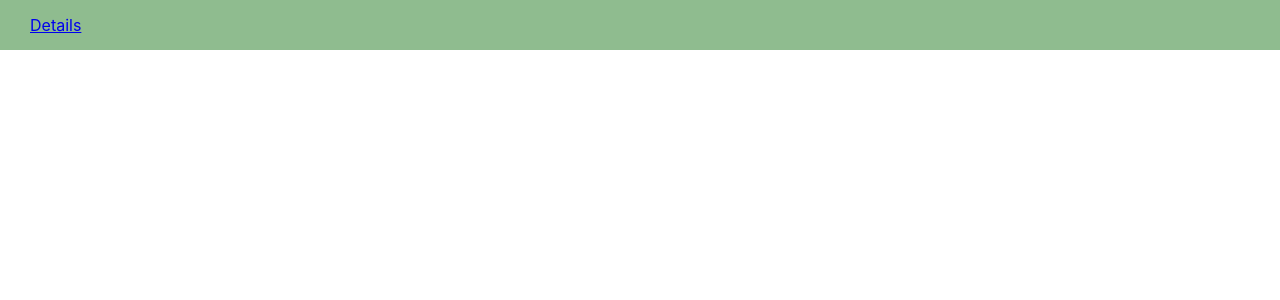
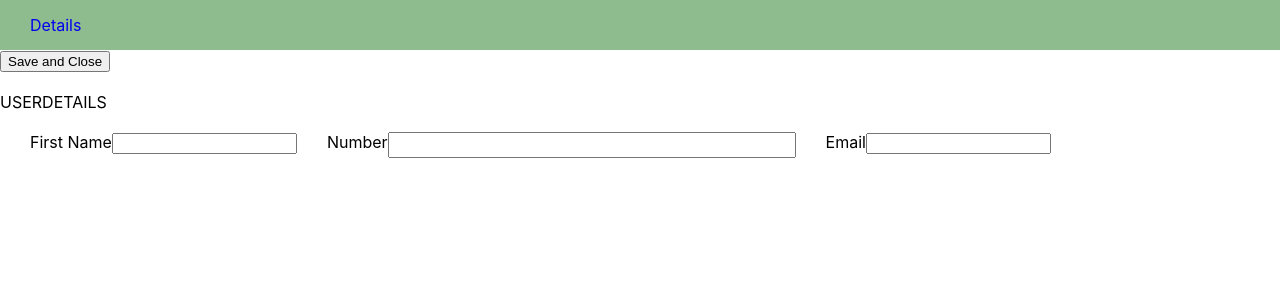
Before and after one commit to jananimuruge/react_crud_project, a React (Create React App) app: page /AddUsers in a window 1280 px wide. Before the commit this address had no page. Shown: the top 300 px of the page. Built offline with nearby package versions, Linux system fonts and the light colour scheme.

Commit message:
valuesstoraged in local storage

```diff
--- /dev/null
+++ b/src/AddUsers.js
@@ -0,0 +1,62 @@
+import { AgGridColumn, AgGridReact } from "ag-grid-react";
+import { values } from "lodash";
+import React from "react";
+import axios from "axios";
+class AddUsers extends React.Component {
+    constructor(props) {
+        super(props);
+        this.state = {
+            firstName: '',
+            lastName: '',
+            number: '',
+            saveValues: [],
+            email:'',
+
+        }
+    }
+    insertValues = ((e) => {
+        // e.preventDefault();
+        let { saveValues } = this.state;
+        const userValues = {
+            "firstName": this.state.firstName,
+            // "lastName": this.state.lastName,
+            "number": this.state.number,
+            "email":this.state.email,
+        }
+        // console.log(userValues);
+        saveValues.push(userValues)
+        this.setState({
+            saveValues
+        });
+
+        console.log("saveValues",saveValues);
+        // let array1=this.state.saveValues;
+        // console.log("array1",array1);
+
+        localStorage.setItem("enteredPageValues", JSON.stringify(saveValues));
+        // console.log(saveValues);
+
+    })
+    render() {
+        return (
+            <>
+                <button type="button" onClick={(e) => this.insertValues(e)}>Save and Close</button>
+                <form className="addUserTable">
+                    <label>USERDETAILS
+                        <div className="valuesUpdate">
+                            <label>First Name</label>
+                            <div className=""><input type="text" class="form-control input-lg" onChange={(e) => { this.setState({ firstName: e.target.value }) }}></input></div>
+                            {/* <label>Last Name</label>
+                            <div><input type="text" class="form-control input-lg" onChange={(e) => { this.setState({ lastName: e.target.value }) }}></input></div> */}
+                            <label>Number</label>
+                            <div><input type="number" class="form-control input-lg" onChange={(e) => { this.setState({ number: e.target.value }) }}></input></div>
+                            <label>Email</label>
+                            <div><input type="text" class="form-control input-lg" onChange={(e) => { this.setState({email: e.target.value }) }}></input></div>
+                        </div>
+                    </label>
+                </form>
+            </>
+        )
+    }
+}
+export default AddUsers;
--- a/src/App.css
+++ b/src/App.css
@@ -95,6 +95,7 @@ tbody td{
   margin-bottom: 40px;
   font-size: 40px;
   color:darkgreen
+
 }
 .update{
   background-color:darkgreen;
@@ -103,7 +104,7 @@ tbody td{
   border-radius: 50px;
   padding-top: 15px;
   padding-bottom: 25px;
-  margin-left: 35px;
+  margin-left: 50px;
   border: none;
   color:white;
   font-weight: bold;
@@ -221,3 +222,37 @@ input::-webkit-inner-spin-button {
   border: none;
   /* visibility: hidden; */
 /* }*/
+/* .ag-theme-alpine{
+  max-height: 500px;
+} */
+.deletebutton button{
+  background-color: red;
+  /* color:black; */
+}
+.addUsers button{
+  background-color:chocolate;
+  padding: 4px 4px 4px 4px;
+  border-radius: 30px;
+  color: azure;
+  border:none;
+
+}
+.addUserTable {
+  margin-top: 20px;
+
+}
+.valuesUpdate {
+  /* background-color: #ccc; */
+  padding-top: 20px;
+  display: flex;
+
+}
+.valuesUpdate label{
+  /* background-color: #228C22; */
+  margin-left: 30px;
+  gap: 2px;
+  border-color: black;
+}
+.valuesUpdate input{
+
+}
--- a/src/Details1.js
+++ b/src/Details1.js
@@ -23,10 +23,14 @@ import DisplayValues from "./DisplayValues";
 import Edit from "./Edit";
 import { GridApi, GridOptionsWrapper, RowNode } from "ag-grid-community";
 import CustomDateComponent from "./CustomeDateComponent";
-import _, { countBy, values } from 'lodash';
+import _, { values } from 'lodash';
 import NumericCellEditor from './NumericCellEditor.js';
 import NumericEditor from "./NumericCellEditor.js";
 import EmailV from "./EmailV";
+import { Navigate, useNavigate } from "react-router-dom";
+import { BrowserRouter as Router, Link, NavLink, Switch, Route, Routes } from 'react-router-dom';
+import AddUsers from "./AddUsers";
+// import { withRouter } from "react-router";
 // import { toBeEmpty } from "@testing-library/jest-dom/dist/matchers";
 // import "path/to/font-awesome/less/font-awesome.less";
 // import FontAwesomeIcon from '@fortawesome/react-fontawesome';
@@ -46,6 +50,7 @@ export class Details1 extends Component {
       number: "",
       // emailState:'',
       userdetails: [],
+
       rowData: [],
       details: [],
       updateRows: [],
@@ -60,13 +65,15 @@ export class Details1 extends Component {
               },
             },
             {
-              field: 'number', headerName: 'Number', cellStyle: { font: '21px' }, filter: 'agTextColumnFilter', editable: true, cellEditor: NumericEditor,headerClass: "ag-center-header", sortable: 'true', resizable: 'true', floatingFilter: 'true', filterParams: {
+              field: 'number', headerName: 'Number', cellStyle: { font: '21px' }, filter: 'agTextColumnFilter', editable: true, cellEditor: NumericEditor, headerClass: "ag-center-header", sortable: 'true', resizable: 'true', floatingFilter: 'true', filterParams: {
                 buttons: ['reset', 'apply'],
               }, closeOnApply: true,
             },
-            {field:'email',headerName:'Email',editable:true,cellStyle:{font:'21px'},filter: 'agTextColumnFilter', headerClass: "ag-center-header", sortable: 'true', resizable: 'true', floatingFilter: 'true', filterParams: {
+            {
+              field: 'email', headerName: 'Email', editable: true, cellStyle: { font: '21px' }, filter: 'agTextColumnFilter', headerClass: "ag-center-header", sortable: 'true', resizable: 'true', floatingFilter: 'true', filterParams: {
                 buttons: ['reset', 'apply'],
-            },},
+              },
+            },
             // cellRenderer: (params) => {
             //   params.eGridCell.addEventListener('change', (e) => {
             //       this.getDetails(e.target.value);
@@ -107,6 +114,8 @@ export class Details1 extends Component {
 
   }
   componentDidMount() {
+    const valuesGet=localStorage.getItem('enteredPageValues',this.saveValues)
+    console.log(valuesGet);
 
     axios({
       // Endpoint to get user details
@@ -119,13 +128,14 @@ export class Details1 extends Component {
         console.log(res)
         let userdetails = res.data.userdetails;
         this.setState({
-          rowData: userdetails
+          rowData: userdetails,
         })
 
       })
 
       // Catch errors if any
       .catch((err) => { });
+
 
   }
 
@@ -162,22 +172,16 @@ export class Details1 extends Component {
   //   return true;
   // }
 
-onCellValueChanged=((e)=>{
-  console.log("onChange",e);
-  this.state.rowData.forEach(element => {
-    console.log("ele",element);
-    if(element.email===e.data.email){
-      alert("This email is already exist");
-      return;
-
+  onCellValueChanged(cellchange) {
+    console.log("onChange", cellchange);
+    localStorage.setItem("setvalues", JSON.stringify(cellchange.data))
+    // let emailList = _.uniq(_.map(this.state.rowData, 'email'));
+    // console.log(emailList)
+    // if (emailList.indexOf(cellchange.value) > -1) {
+    //   alert("email already exists.");
+    //   cellchange.value = "";
+    // }
   }
-    else{
-      this.saveValues();
-    }
-
-  });
-
-})
 
   updateValues = () => {
     let userdetails = [];
@@ -220,6 +224,10 @@ onCellValueChanged=((e)=>{
       .catch((err) => { });
 
   }
+  Delete = (() => {
+    console.log("delete");
+    window.localStorage.removeItem('setvalues');
+  })
   saveValues = (e) => {
     //   if(this.emailValidation()){
     //     console.log(this.state);
@@ -233,12 +241,12 @@ onCellValueChanged=((e)=>{
       // if(rowNode.data.email!=userdetails.email){
 
       userdetails.push(rowNode.data);
-
       // }
       if (Object.keys(rowNode.data).length == 0) {
         isEmpty = true
       }
     })
+
     let totalObject = {
       "userdetails": userdetails
     };
@@ -258,6 +266,8 @@ onCellValueChanged=((e)=>{
       })
       // Catch errors if any
       .catch((err) => { });
+      const valuesGet=localStorage.getItem('enteredPageValues',this.saveValues)
+
   }
   // emailVerification=((params)=>{
   //   console.log(params,"emaildata");
@@ -273,6 +283,7 @@ onCellValueChanged=((e)=>{
   //     console.log("please enter correct value");
   //   }
   // })
+
   onGridReady = (params) => {
     this.gridApi = params.api;
     this.gridColumnApi = params.ColumnApi;
@@ -295,7 +306,9 @@ onCellValueChanged=((e)=>{
     console.log('cellEditingStopped');
   };
 
-
+// addUsers=(()=>{
+//   <AddUsers/>
+// })
   render() {
     const { date } = this.state;
     return (
@@ -305,7 +318,9 @@ onCellValueChanged=((e)=>{
             className="ag-theme-alpine"
             style={{
               marginTop: '20px',
-              height: '450px',
+              maxHeight: '500px',
+              // height: '100vh',
+              height: '500px',
               width: '100%',
             }}
           >
@@ -313,6 +328,8 @@ onCellValueChanged=((e)=>{
               <div className="addrowbutton"><button type="button" onClick={() => this.gridApi.applyTransaction({ add: [{}] })}>Add Field<i className="fa fa-plus" aria-hidden="true"></i></button></div>
               <div className="savebutton"><button type="button" onClick={(e) => this.saveValues(e)}>Save<i className="fa-solid fa-floppy-disk"></i></button></div>
               <div className="updatebutton"><button type="button" onClick={() => this.updateValues()}>Update<i className="fa fa-pencil" aria-hidden="true"></i></button></div>
+              {/* <diV className="deletebutton"><button type="button" onClick={()=>this.Delete()}>delete</button></diV> */}
+              <Link to="/AddUsers" style={{ textDecoration: 'none' }}><div className="addUsers"><button type="button">AddUsers<i class="fa-regular fa-user-plus"></i></button></div></Link>
             </div>
 
             <AgGridReact
@@ -323,9 +340,9 @@ onCellValueChanged=((e)=>{
               components={this.state.components}
               rowStyle={rowStyle}
               getRowStyle={this.getRowStyle}
-              pagination={true}
-              paginationPageSize={3}
-              paginationAutoPageSize={true}
+              // pagination={true}
+              // paginationPageSize={3}
+              // paginationAutoPageSize={true}
               getRowId={this.getRowId}
               gridOptions={this.gridOptions}
               onFilterOpened={this.onFilterOpened.bind(this)}
--- a/src/index.js
+++ b/src/index.js
@@ -12,25 +12,34 @@ import { Grid } from 'ag-grid-community';
 import NormalApi from './NormalApi';
 import PutApi from './PutApi';
 import GetApi from './GetApi';
+import AddUsers from './AddUsers';
 
 const routing= (
   <Router>
     <div>
         <div className='linkdetails'>
-          <Link to="/Details1">Details</Link>
-          <Link to="/Login" className='logout'>Login</Link>
+          <Link to="/Details1" style={{ textDecoration: 'none' }}>Details</Link>
+          <Link to="/Login" style={{ textDecoration: 'none' }} className='logout'>Login</Link>
+
           {/* <Link to="/api">api</Link> */}
           {/* <Link to="/put">put</Link> */}
+        </div>
+        <div>
+
+        {/* <Link to="/AddUsers" style={{ textDecoration: 'none' }}><div className="addUsers"><button type="button">AddUsers<i class="fa-regular fa-user-plus"></i></button></div></Link> */}
+
         </div>
         <Routes>
       <Route exact path="/Login" element={<Formex1/>}/>
 
       <Route path="/Details1" element={<Details1/>}/>
 
+
+
       {/* <Route path="/api" element={<NormalApi/>}/> */}
       {/* <Route path='/put' element={<PutApi/>}/> */}
       </Routes>
-
+      <Routes><Route path="/AddUsers" element={<AddUsers />} /></Routes>
 
     </div>
   </Router>
```
Also changed, not shown: src/Delete.js (line endings or trailing spaces). Lines whose indentation alone changed are shown as unchanged.
